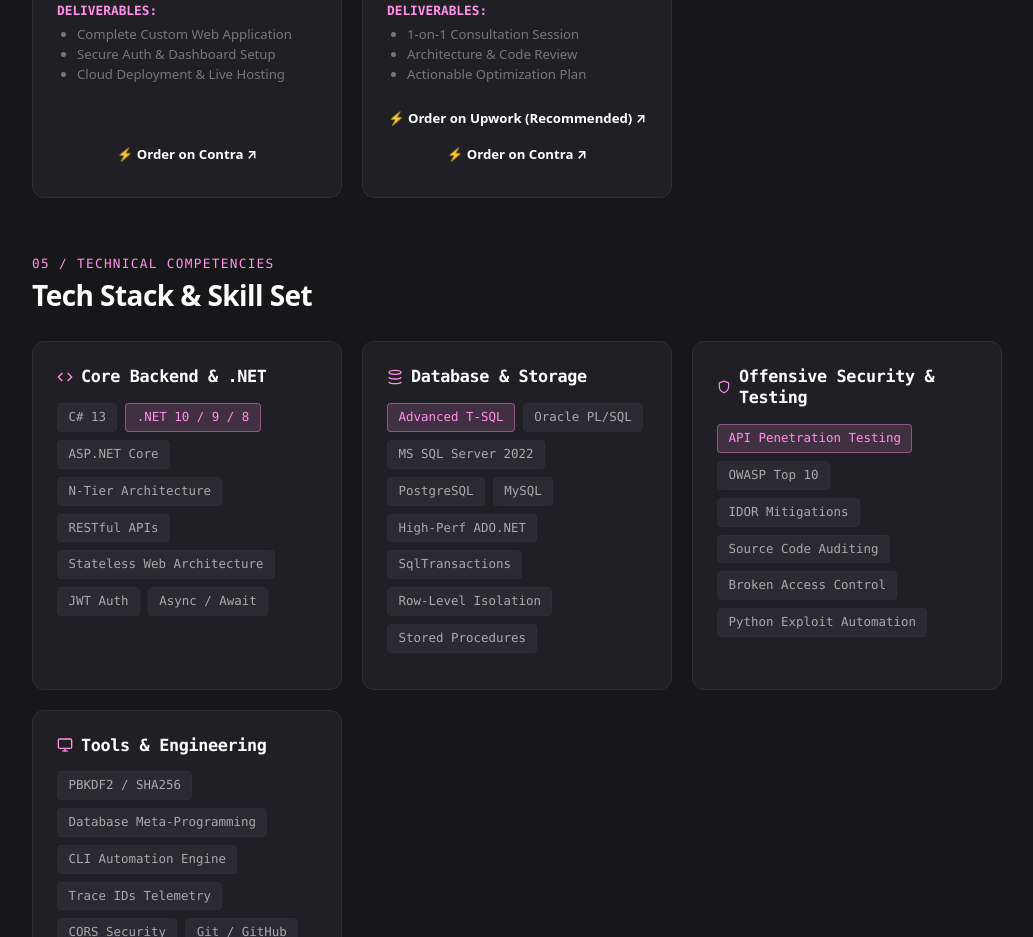
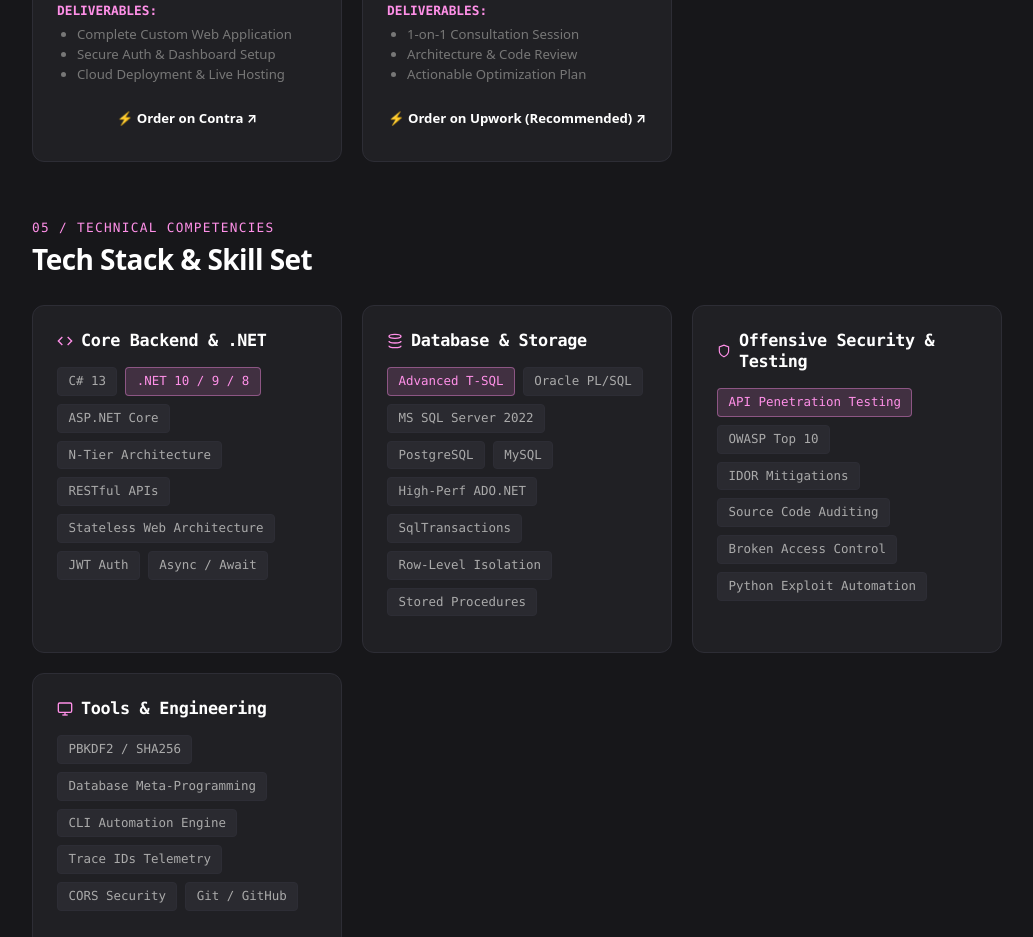
Before and after one commit to Joudi0/portfolio, a React app: page index.html in a window 1280 px wide. Shown: the part 3979-4916 px from the top of the page, without its empty margins (238-1271 px from the left). Built offline with nearby package versions, Linux system fonts and the light colour scheme.

Commit message:
remove contra from consultation

```diff
--- a/index.html
+++ b/index.html
@@ -1242,23 +1242,6 @@
                 "
               >
                 <span>⚡ Order on Upwork (Recommended) ↗</span>
-              </a>
-              <a
-                href="https://contra.com/s/qcBvMX2o-1-on-1-technical-consultation-c-net-ap-is-and-db-architecture"
-                target="_blank"
-                rel="noopener noreferrer"
-                class="btn btn-emerald btn-sm"
-                style="
-                  width: 100%;
-                  justify-content: center;
-                  text-decoration: none;
-                  font-weight: 700;
-                  display: inline-flex;
-                  align-items: center;
-                  gap: 0.35rem;
-                "
-              >
-                <span>⚡ Order on Contra ↗</span>
               </a>
             </article>
           </div>
```
